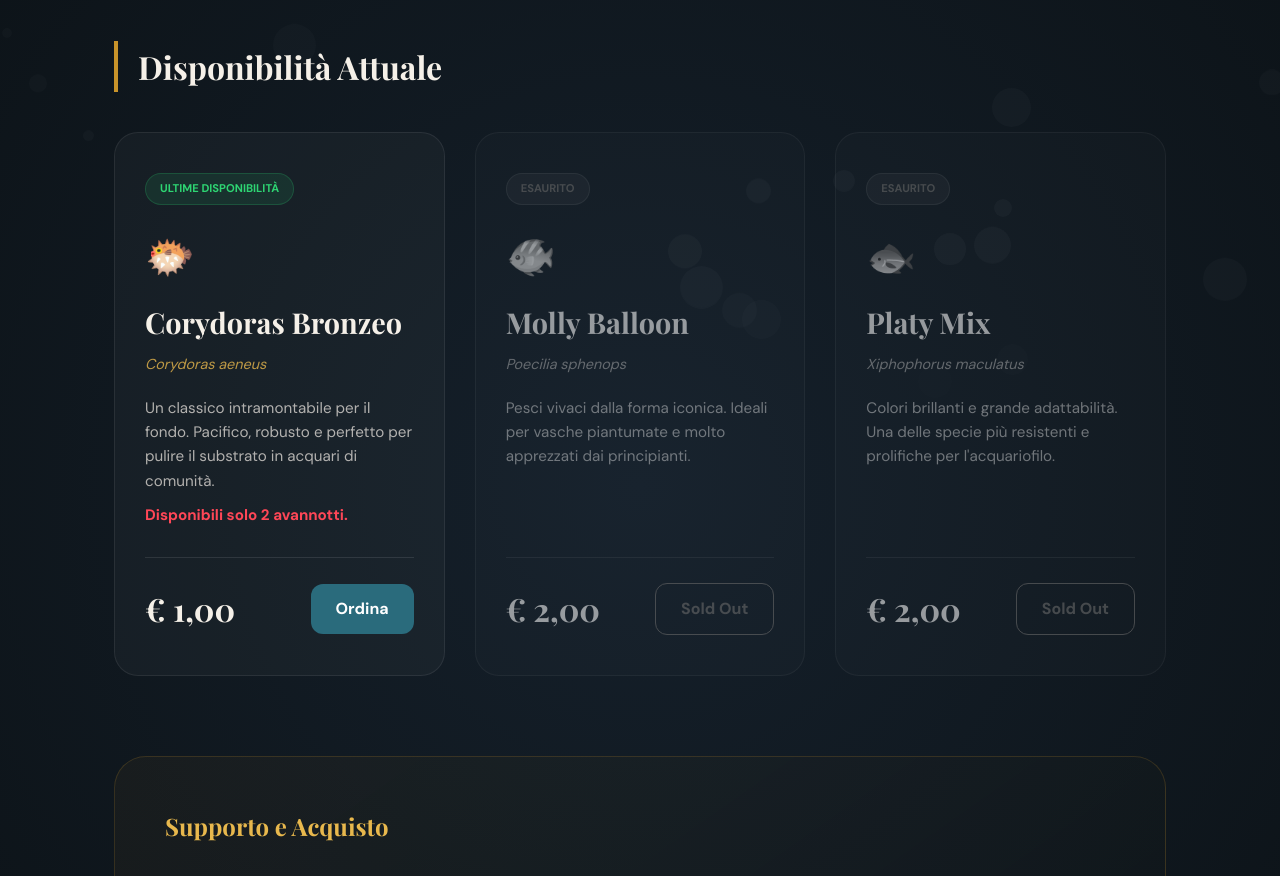
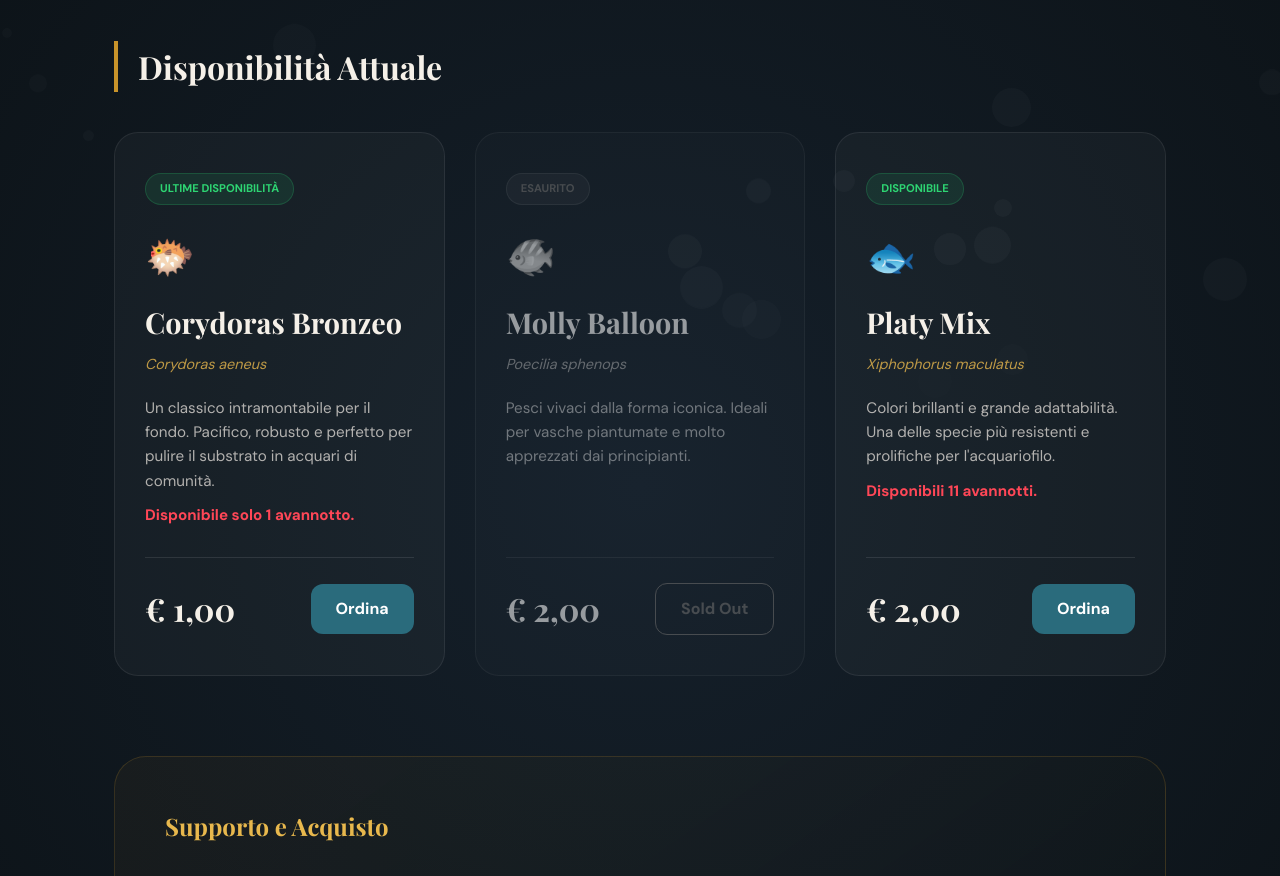
Before and after one commit to caccabludestroyer4000-ui/CorydorasFarm, a plain HTML site: page index.html in a window 1280 px wide. Shown: the part 440-1316 px from the top of the page. Drawn offline with nearby package versions, Linux system fonts and the light colour scheme; a web font is replaced by a local one.

Commit message:
Update index.html

```diff
--- a/index.html
+++ b/index.html
@@ -3,7 +3,7 @@
 <head>
   <meta charset="UTF-8" />
   <meta name="viewport" content="width=device-width, initial-scale=1.0"/>
-  <title>CorydorasFarm – Allevamento Etico Viterbo</title>
+  <title>CorydorasFarm – Allevamento a Viterbo</title>
   <link href="https://fonts.googleapis.com/css2?family=Playfair+Display:ital,wght@0,400;0,700;1,400&family=DM+Sans:wght@300;400;500;700&display=swap" rel="stylesheet"/>
   <style>
     *, *::before, *::after { box-sizing: border-box; margin: 0; padding: 0; }
@@ -229,7 +229,7 @@
         <span class="fish-emoji">🐡</span>
         <h3>Corydoras Bronzeo</h3>
         <p class="sci-name">Corydoras aeneus</p>
-        <p class="desc">Un classico intramontabile per il fondo. Pacifico, robusto e perfetto per pulire il substrato in acquari di comunità. <br> <span class="stock-info">Disponibili solo 2 avannotti.</span></p>
+        <p class="desc">Un classico intramontabile per il fondo. Pacifico, robusto e perfetto per pulire il substrato in acquari di comunità. <br> <span class="stock-info">Disponibile solo 1 avannotto.</span></p>
         <div class="card-footer">
           <div class="price">€ 1,00</div>
           <a href="mailto:corydorasfarm@gmail.com" class="btn-contact">Ordina</a>
@@ -252,15 +252,15 @@
     </div>
 
     <div class="card-reveal-wrapper reveal" style="animation-delay: 0.5s;">
-      <div class="card unavailable">
-        <span class="badge unavail">Esaurito</span>
+      <div class="card">
+        <span class="badge avail">Disponibile</span>
         <span class="fish-emoji">🐟</span>
         <h3>Platy Mix</h3>
         <p class="sci-name">Xiphophorus maculatus</p>
-        <p class="desc">Colori brillanti e grande adattabilità. Una delle specie più resistenti e prolifiche per l'acquariofilo.</p>
+        <p class="desc">Colori brillanti e grande adattabilità. Una delle specie più resistenti e prolifiche per l'acquariofilo. <br> <span class="stock-info">Disponibili 11 avannotti.</span></p>
         <div class="card-footer">
           <div class="price">€ 2,00</div>
-          <a href="#" class="btn-contact btn-disabled">Sold Out</a>
+          <a href="mailto:corydorasfarm@gmail.com" class="btn-contact">Ordina</a>
         </div>
       </div>
     </div>
```
